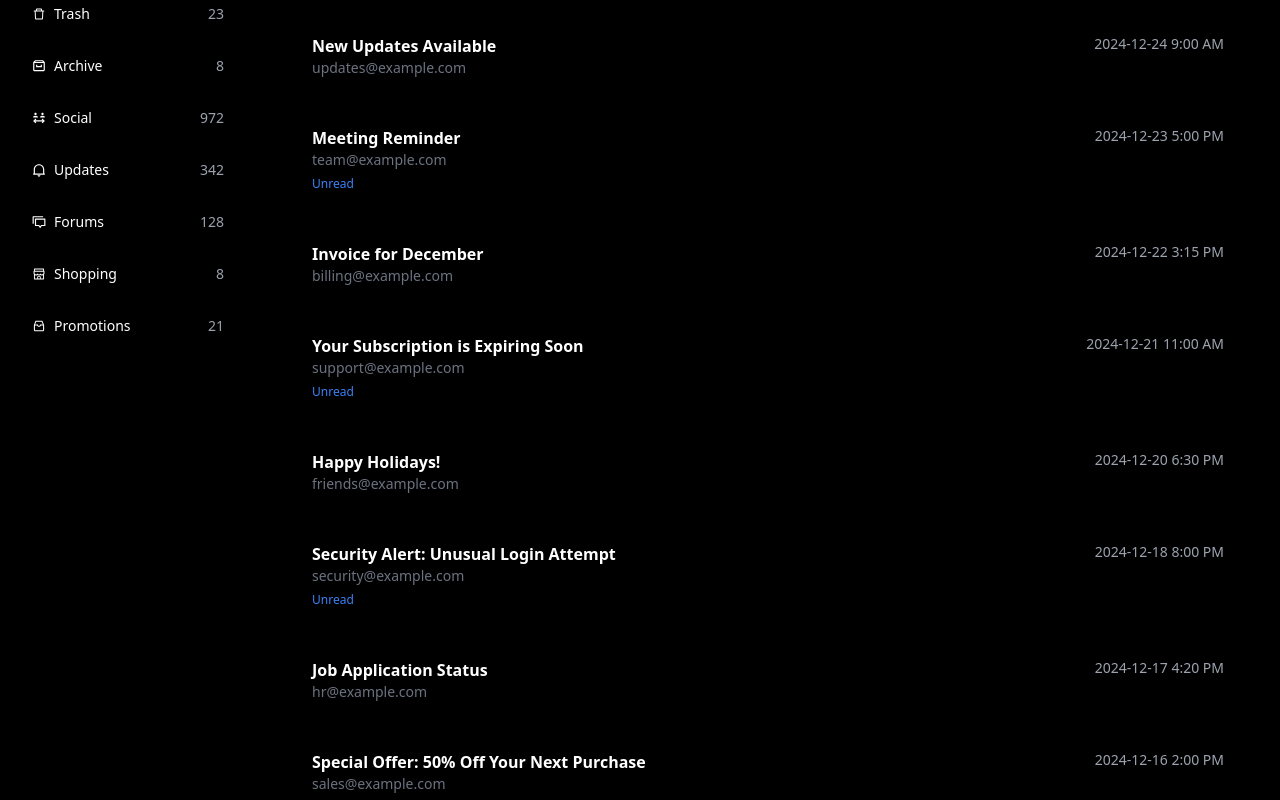
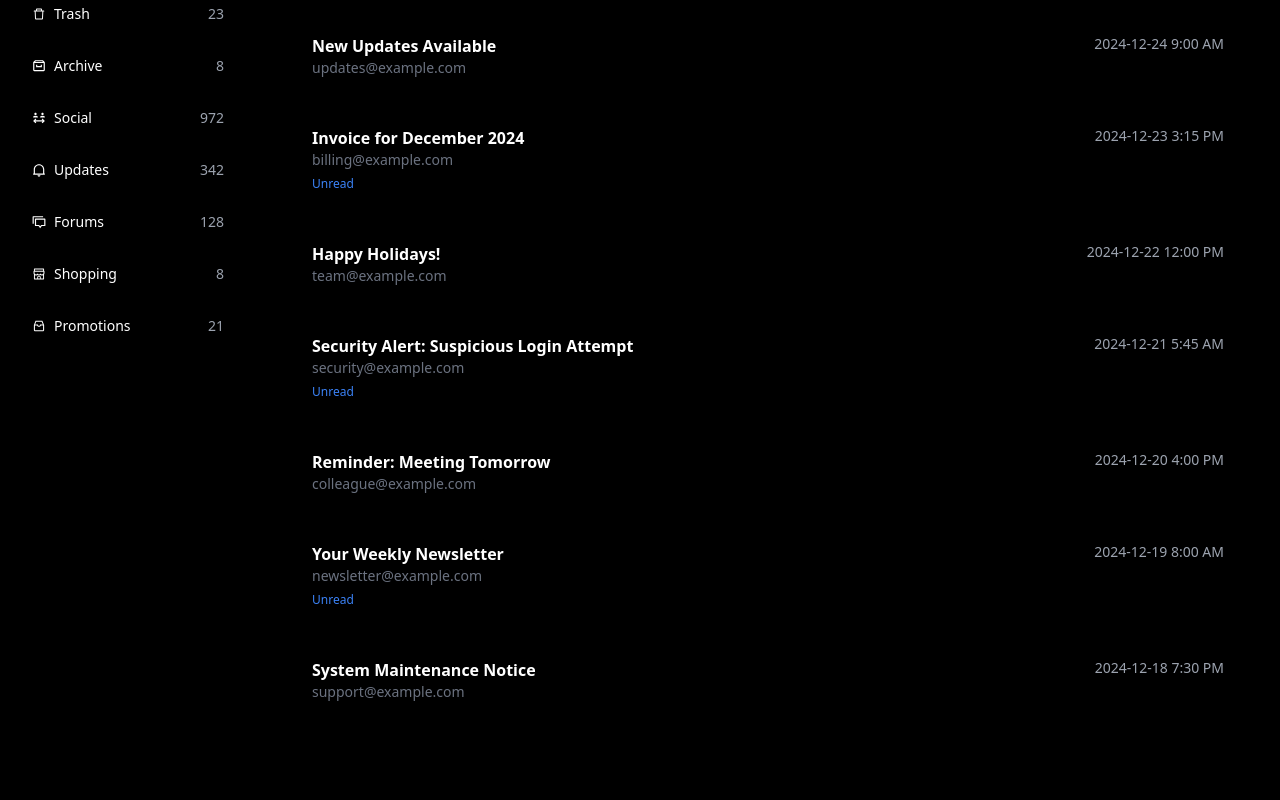
Before and after one commit to FarazAkhter660/Mailing-dashboard, a React (Create React App) app: page /dashboard in a window 1280 px wide. Shown: the part 280-1080 px from the top of the page. After the commit the page ends 1038 px from the top, so only its background shows below. Built offline with nearby package versions, Linux system fonts and the light colour scheme.

Commit message:
feat: Add detailed mock email data for improved functionality and user experience

```diff
--- a/src/pages/Dashboard.jsx
+++ b/src/pages/Dashboard.jsx
@@ -4,6 +4,7 @@ import MailList from "../components/MailList";
 
 const mockEmails = [
   {
+    id: 1,
     subject: "Welcome to the Mailing Dashboard",
     sender: "admin@example.com",
     timestamp: "2024-12-25 10:30 AM",
@@ -20,6 +21,7 @@ Please find the allotment cum unblocking details as given below:
 Thank you for investing with us.`,
   },
   {
+    id: 2,
     subject: "New Updates Available",
     sender: "updates@example.com",
     timestamp: "2024-12-24 9:00 AM",
@@ -33,144 +35,112 @@ We are excited to announce new updates in our dashboard. Here's what's new:
 Check it out now!`,
   },
   {
-    subject: "Meeting Reminder",
-    sender: "team@example.com",
-    timestamp: "2024-12-23 5:00 PM",
+    id: 3,
+    subject: "Invoice for December 2024",
+    sender: "billing@example.com",
+    timestamp: "2024-12-23 3:15 PM",
     isUnread: true,
-    content: `Hi Team,
+    content: `Dear Customer,
 
-This is a reminder for our project kickoff meeting scheduled for tomorrow:
-- Date: 2024-12-24
-- Time: 10:00 AM
-- Location: Conference Room 1
+Your invoice for December 2024 is now available.
+Invoice Amount: ₹5,000
+Due Date: 2024-12-31
 
-Looking forward to seeing you all there.`,
+Please make the payment to avoid late fees.
+
+Thank you for your business!`,
   },
   {
-    subject: "Invoice for December",
-    sender: "billing@example.com",
-    timestamp: "2024-12-22 3:15 PM",
+    id: 4,
+    subject: "Happy Holidays!",
+    sender: "team@example.com",
+    timestamp: "2024-12-22 12:00 PM",
     isUnread: false,
-    content: `Dear Customer,
+    content: `Season's Greetings!
 
-Please find attached your invoice for December 2024.
-- Total Amount: ₹5,000
-- Due Date: 2024-12-31
-
-If you have any questions, feel free to contact us at billing@example.com.`,
-  },
-  {
-    subject: "Your Subscription is Expiring Soon",
-    sender: "support@example.com",
-    timestamp: "2024-12-21 11:00 AM",
-    isUnread: true,
-    content: `Hi,
-
-We noticed that your subscription is set to expire on 2024-12-31.
-
-Renew now to continue enjoying our premium features without interruption.
-
-[Renew Now]`,
-  },
-  {
-    subject: "Happy Holidays!",
-    sender: "friends@example.com",
-    timestamp: "2024-12-20 6:30 PM",
-    isUnread: false,
-    content: `Dear Friend,
-
-Wishing you and your family a joyous holiday season and a happy new year!
+We wish you and your family a joyous holiday season and a prosperous new year. Thank you for being with us this year.
 
 Best regards,
 The Team`,
   },
   {
-    subject: "Security Alert: Unusual Login Attempt",
+    id: 5,
+    subject: "Security Alert: Suspicious Login Attempt",
     sender: "security@example.com",
-    timestamp: "2024-12-18 8:00 PM",
+    timestamp: "2024-12-21 5:45 AM",
     isUnread: true,
     content: `Dear User,
 
-We detected an unusual login attempt on your account:
-- Date: 2024-12-18
-- IP Address: 192.168.1.1
-- Location: New York, USA
+We detected a suspicious login attempt to your account.
+Location: Unknown
+Device: Windows 10
 
-If this wasn't you, please reset your password immediately.`,
+If this was you, no further action is required. Otherwise, please reset your password immediately.
+
+Stay safe!
+Security Team`,
   },
   {
-    subject: "Job Application Status",
-    sender: "hr@example.com",
-    timestamp: "2024-12-17 4:20 PM",
+    id: 6,
+    subject: "Reminder: Meeting Tomorrow",
+    sender: "colleague@example.com",
+    timestamp: "2024-12-20 4:00 PM",
     isUnread: false,
-    content: `Dear Applicant,
+    content: `Hi,
 
-Thank you for applying to the Software Engineer position.
+Just a quick reminder about our meeting scheduled for tomorrow:
+- Time: 10:00 AM
+- Topic: Project Roadmap
 
-We are pleased to inform you that you have been shortlisted for the next round. Our HR team will reach out to you with further details.
+Let me know if you need any preparation materials.
 
-Best regards,
-HR Team`,
+Cheers,
+John`,
   },
   {
-    subject: "Special Offer: 50% Off Your Next Purchase",
-    sender: "sales@example.com",
-    timestamp: "2024-12-16 2:00 PM",
+    id: 7,
+    subject: "Your Weekly Newsletter",
+    sender: "newsletter@example.com",
+    timestamp: "2024-12-19 8:00 AM",
     isUnread: true,
     content: `Hello,
 
-Don't miss out on our exclusive offer! Get 50% off your next purchase.
+Here's your weekly dose of news and updates from our team.
+- Feature Spotlight: Enhanced Analytics Dashboard
+- Pro Tips: Making the most of our services
 
-Use code: HALFPRICE
-Offer valid until: 2024-12-31`,
+Read more on our blog.
+
+Best,
+Newsletter Team`,
   },
   {
-    subject: "Monthly Performance Report",
-    sender: "analytics@example.com",
-    timestamp: "2024-12-14 1:00 PM",
-    isUnread: true,
-    content: `Hi,
+    id: 8,
+    subject: "System Maintenance Notice",
+    sender: "support@example.com",
+    timestamp: "2024-12-18 7:30 PM",
+    isUnread: false,
+    content: `Dear User,
 
-Your performance report for December is now available. Here's a summary:
-- Total Hours Worked: 160
-- Tasks Completed: 45
-- Performance Rating: 4.8/5
+We will be performing scheduled maintenance on our systems:
+- Date: 2024-12-20
+- Time: 1:00 AM to 5:00 AM
 
-Visit your dashboard for detailed insights.`,
-  },
-  {
-    subject: "Upcoming Webinar Invitation",
-    sender: "events@example.com",
-    timestamp: "2024-12-12 11:45 AM",
-    isUnread: false,
-    content: `Dear Participant,
+During this time, some services may be unavailable. We apologize for any inconvenience caused.
 
-We are excited to invite you to our upcoming webinar on "The Future of Tech."
-- Date: 2024-12-30
-- Time: 4:00 PM
-- Platform: Zoom
-
-Register here: [Webinar Link]`,
-  },
-  {
-    subject: "Survey: Share Your Feedback",
-    sender: "survey@example.com",
-    timestamp: "2024-12-10 5:10 PM",
-    isUnread: true,
-    content: `Hello,
-
-Your feedback matters! Please take a moment to complete our short survey and help us improve our services.
-
-[Take Survey]`,
+Thank you for your understanding.
+Support Team`,
   },
 ];
 
+
 const Dashboard = () => {
+  const [emails, setEmails] = useState(mockEmails);
   const [activeTab, setActiveTab] = useState("All Mails");
   const [searchTerm, setSearchTerm] = useState("");
   const [selectedEmail, setSelectedEmail] = useState(null);
 
-  const filteredEmails = mockEmails.filter((email) => {
+  const filteredEmails = emails.filter((email) => {
     const matchesSearch =
       email.subject.toLowerCase().includes(searchTerm.toLowerCase()) ||
       email.sender.toLowerCase().includes(searchTerm.toLowerCase());
@@ -181,6 +151,11 @@ const Dashboard = () => {
   });
 
   const openEmail = (email) => {
+    setEmails((prevEmails) =>
+      prevEmails.map((e) =>
+        e.id === email.id ? { ...e, isUnread: false } : e
+      )
+    );
     setSelectedEmail(email);
   };
 
```
